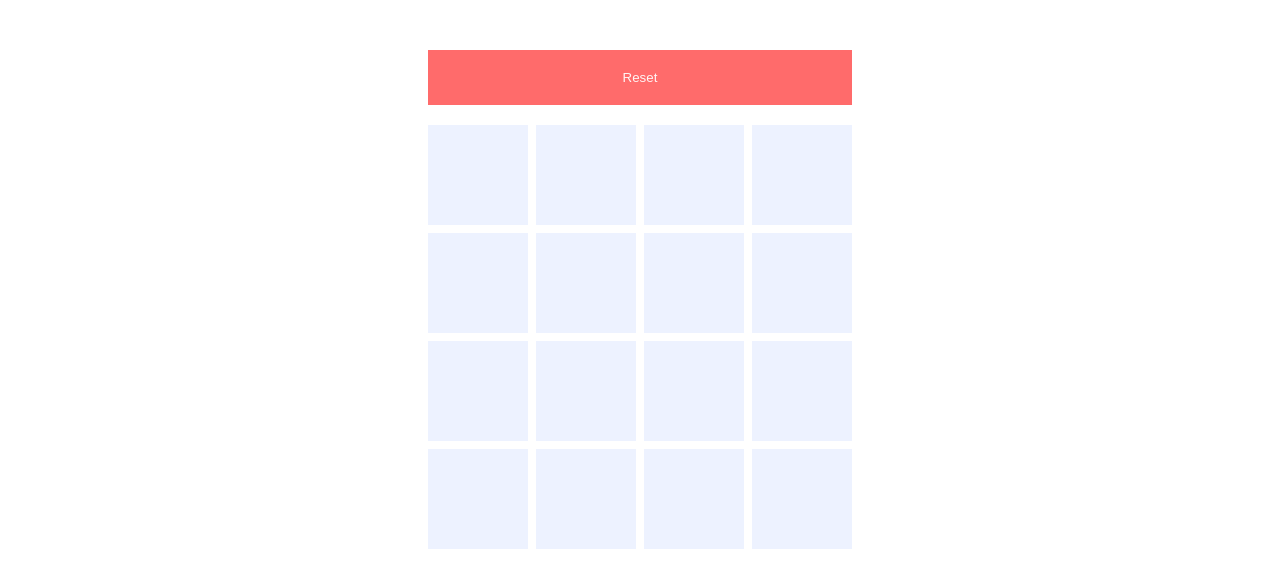
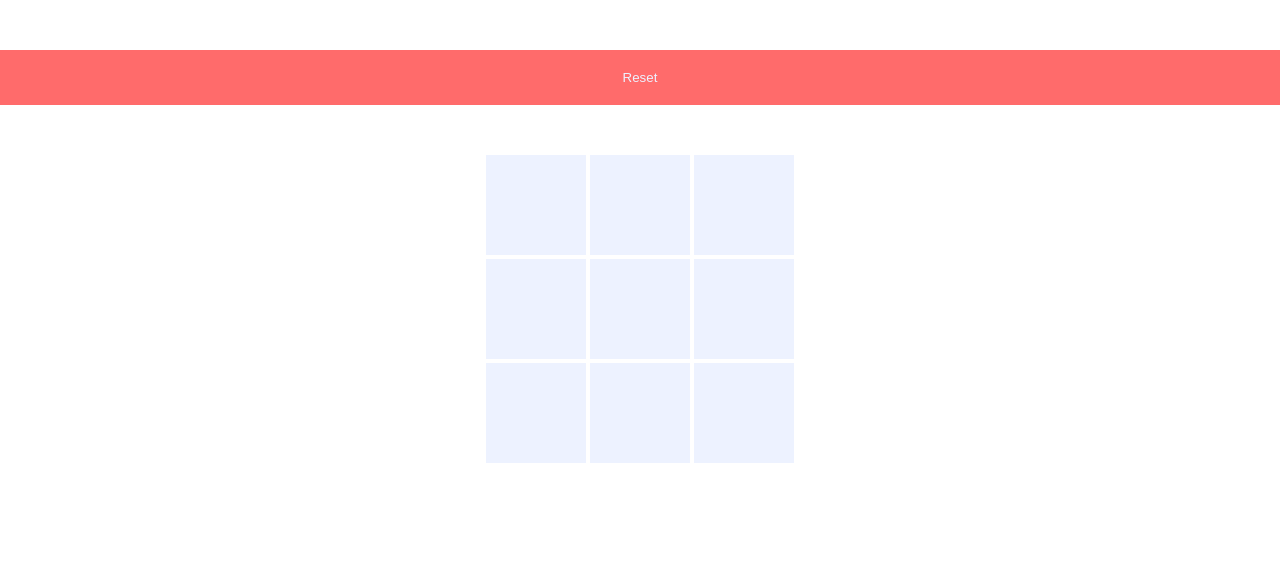
Before and after one commit to Ervin001/Etch-a-Scetch, a plain HTML site: page index.html in a window 1280 px wide. Drawn offline with Linux system fonts and the light colour scheme.

Commit message:
Refactored the code, now the code will be able to change according to how many columns and rows the user will want. And also if a user doesn't choose an option it will default to a 9x9... still no user prompt for user to decide

```diff
--- a/script.js
+++ b/script.js
@@ -2,23 +2,39 @@
 const buttonEl = document.querySelector('button');
 const container = document.querySelector('.container');
 
-for (let i = 1; i <= 16; i++) {
-  const div = document.createElement('div');
+const starter = function (num) {
+  for (let i = 1; i <= (num === undefined ? 16 : num); i++) {
+    const div = document.createElement('div');
 
-  div.classList.add('square', `square--${i}`);
-  container.appendChild(div);
-}
+    div.classList.add('square', `square--${i}`);
+    container.appendChild(div);
+  }
+};
+
+container.style.gridTemplateColumns = null;
+container.style.gridTemplateRows = null;
+
 const squares = document.querySelector('.square');
-
 const div = document.querySelectorAll('.square');
 const nodeToArr = [...div];
 
-nodeToArr.forEach((e) =>
-  e.addEventListener('mousemove', function (mv) {
-    mv.target.classList.add('square-color');
-  })
-);
+const newGrid = function (number) {
+  const sqrNum = Math.sqrt(number);
+  starter(number);
+  console.log(sqrNum);
+  container.style['grid-template-columns'] = null;
+  container.style['grid-template-rows'] = null;
 
-buttonEl.addEventListener('click', function (i) {
-  nodeToArr.forEach((e) => e.classList.remove('square-color'));
-});
+  // debugger;
+  for (let i = 0; i < number; i++) {
+    container.style['grid-template-columns'] = `repeat(${sqrNum}, 100px)`;
+    container.style['grid-template-rows'] = `repeat(${sqrNum}, 100px)`;
+  }
+};
+// newGrid(4);
+newGrid(9);
+// newGrid(16);
+// newGrid(25);
+// newGrid(36);
+// newGrid(49);
+// newGrid(64);
--- a/styles.css
+++ b/styles.css
@@ -6,8 +6,8 @@
 body {
   display: grid;
 
-  flex-direction: column;
-  justify-content: center;
+  /* flex-direction: column;
+  justify-content: center; */
 }
 
 button {
@@ -17,22 +17,24 @@ button {
   background-color: #ff6b6b;
   border: none;
   cursor: pointer;
-  color: #fff5f5;
+  color: #edf2ff;
 }
 
 .container {
   display: grid;
-  grid-template-columns: 100px 100px 100px 100px;
-  grid-template-rows: 100px 100px 100px 100px;
+  grid-template-columns: repeat(4, 100px);
+  grid-template-rows: repeat(4, 100px);
+
   justify-content: center;
   align-content: center;
-  gap: 0.5rem;
-  /* height: 700px; */
-  margin-top: 20px;
+  gap: 0.25rem;
+  margin-top: 50px;
 }
 
 .square {
   background-color: #edf2ff;
+  height: 100px;
+  width: 100px;
 }
 
 .square-color {
```
